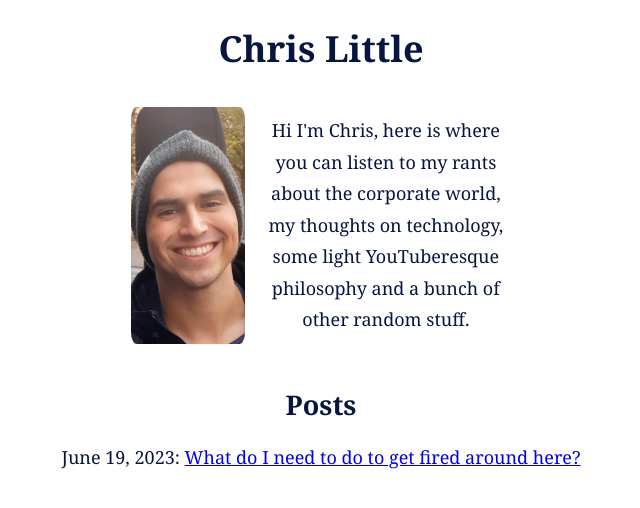
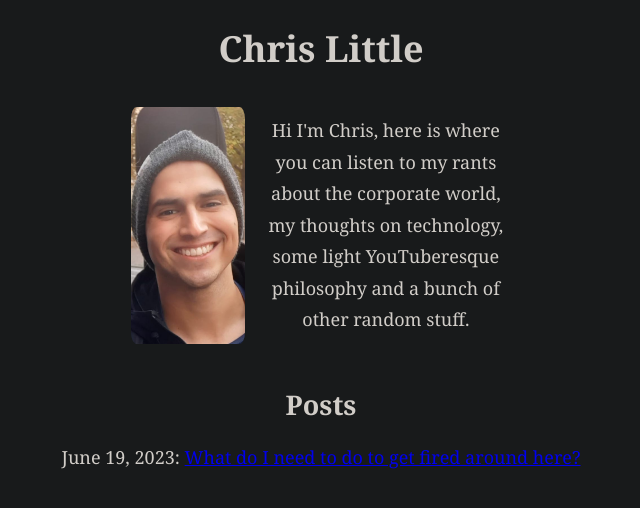
Before and after one commit to chrismlittle123/my-blog, a React (Vite) app in the folder frontend/: page / in a window 1280 px wide. Shown: the top 508 px of the page, without its empty margins (319-959 px from the left). Built offline with nearby package versions, Linux system fonts and the light colour scheme.

Commit message:
Changed style

```diff
--- a/frontend/index.html
+++ b/frontend/index.html
@@ -4,6 +4,11 @@
     <meta charset="utf-8" />
     <meta name="viewport" content="width=device-width, initial-scale=1.0" />
     <title>Chris Little</title>
+    <style>
+      body {
+        background-color: #181a1b;
+      }
+    </style>
   </head>
   <body>
     <div id="root"></div>
--- a/frontend/src/styles.css
+++ b/frontend/src/styles.css
@@ -2,6 +2,6 @@
 
 .common-style {
   font-size: 18px;
-  color: #071541;
+  color: #d1cdc8;
   font-family: "Georgia", serif;
 }
```
Also changed, not shown: 1 other file (tests, documents, lock files or other folders).
